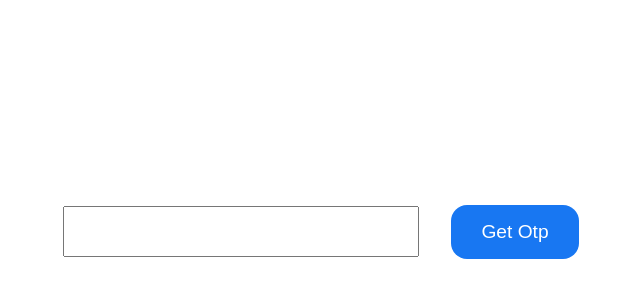
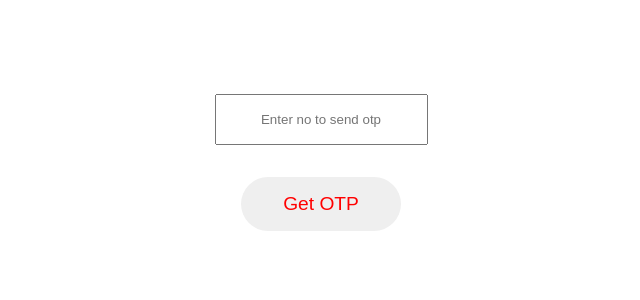
Before and after one commit to ShubhamJadhav21/Advance-React-Assignments, a React (Create React App) app: page / in a window 1280 px wide. Shown: the top 300 px of the page, without its empty margins (319-959 px from the left). Built offline with nearby package versions, Linux system fonts and the light colour scheme.

Commit message:
otp generator file 2nd time uploaded

```diff
--- a/package.json
+++ b/package.json
@@ -14,6 +14,7 @@
     "react": "^18.2.0",
     "react-dom": "^18.2.0",
     "react-scripts": "5.0.1",
+    "sweetalert2": "^11.7.3",
     "web-vitals": "^2.1.4"
   },
   "scripts": {
--- a/src/App.js
+++ b/src/App.js
@@ -1,11 +1,13 @@
 import React from 'react'
 
-import OtpGnerator from './components/OtpGenerator'
+
+
+import OtpGenerator from './components/OtpGenerator'
 
 export default function App() {
   return (
     <div>
-      <OtpGnerator/>
+      <OtpGenerator/>
     </div>
   )
 }
--- a/src/components/OtpGenerator.css
+++ b/src/components/OtpGenerator.css
@@ -1,33 +1,24 @@
-.wrapper{
+div{
     display: flex;
     justify-content: center;
+    flex-direction: column;
     align-items: center;
-    margin-top: 20vh;
-
 
 }
-h1{
+button{
+    margin-top: 2rem;
+    padding: 1rem;
+    width: 10rem;
+    border-radius: 2rem;
+    border: none;
     color: red;
     font-size: larger;
-    margin-bottom:2rem;
-    display: flex;
-    justify-content: center;
-    align-items: center;
+}
+button:hover{
+    background-color: pink;
+
 }
 input{
     padding: 1rem;
-    width: 20rem;
+    text-align: center;
 }
-button{
-    padding: 1rem;
-    width: 8rem;
-    margin-left: 2rem;
-    border-radius: 1rem;
-    border: none;
-    background-color: #1877f2;
-    color: white;
-    font-size: larger;
-}
-button:hover{
-    background-color:#0956b5
-}
--- a/src/components/OtpGenerator.js
+++ b/src/components/OtpGenerator.js
@@ -1,68 +1,58 @@
 import React, { useState } from "react";
-import axios from "axios";
 import "./OtpGenerator.css";
-import { Alert } from "@mui/material";
-import CheckIcon from "@mui/icons-material/Check";
+export default function OtpGenerator() {
+  const [number, setNumber] = useState("");
+  const [error, setError] = useState("");
+  const [success, setSuccess] = useState("");
 
-export default function OtpGnerator() {
-  const [number, setNumber] = useState(" ");
-  const [error, setError] = useState(" ");
-  const [successMessage, setSuccessMessage] = useState(" ");
-
-  function getMobileNum(e) {
+  function getNo(e) {
     setNumber(e.target.value);
   }
-  function getOtp(e) {
-    e.preventDefault();
 
-    // Validate mobile number
-    const numberRegex = /^[6-9]\d{9}$/;
-    if (!numberRegex.test(number)) {
-      setError(
-        <Alert variant="filled" severity="error">
-          Please Enter Valid mobile no !!!
-        </Alert>
-      );
-      setTimeout(() => {
+  function getOtp() {
+    const NoRegex = /^[6-9]\d{9}$/;
+    if (!NoRegex.test(number)) {
+      setError("Please Enter Valid Number");
+      setSuccess("");
+    } else {
+      const url = "https://cdn-api.co-vin.in/api/v2/auth/public/generateOTP";
+      const option = {
+        method: "POST",
+        headers: {
+          "Content-Type": "application/json",
+        },
+        body: JSON.stringify({ mobile: number }),
+      };
+      fetch(url, option)
+        .then((response) => {
+          if (response.status >= 200 && response.status < 300) {
+            setNumber("");
+            setSuccess("OTP sent successfully.");
             setError("");
-      }, 2000); // clear error message after 2 seconds
-
-      return;
-    }
-
-    axios
-      .post("https://cdn-api.co-vin.in/api/v2/auth/public/generateOTP", {
-        mobile: number,
-      })
-      .then((res) => {
-        if (res.status >= 200 && res.status < 300) {
-          setNumber("");
-          setSuccessMessage(
-            <Alert icon={<CheckIcon fontSize="inherit" />} severity="success">
-              Otp Sent Successfully !
-            </Alert>
-          );
-          setTimeout(() => {
-            setError("");
-          }, 2000);
           } else {
             throw new Error("Failed to generate OTP.");
           }
+          return response.json();
         })
+        .then((data) => console.log(data))
         .catch((error) => {
           setError(error.message);
+          setSuccess("");
         });
+    }
   }
 
   return (
-    <>
+    <div>
+      <h1>{success}</h1>
       <h1>{error}</h1>
-      <h1>{successMessage}</h1>
-      <div className="wrapper">
-        <input type="tel" value={number} onChange={getMobileNum} />
-        <button onClick={getOtp}>Get Otp</button>
+      <input
+        type="tel"
+        placeholder="Enter no to send otp"
+        value={number}
+        onChange={getNo}
+      />
+      <button onClick={getOtp}>Get OTP</button>
     </div>
-
-    </>
   );
 }
```
Also changed, not shown: 1 other file (tests, documents, lock files or other folders). Lines whose indentation alone changed are shown as unchanged.
